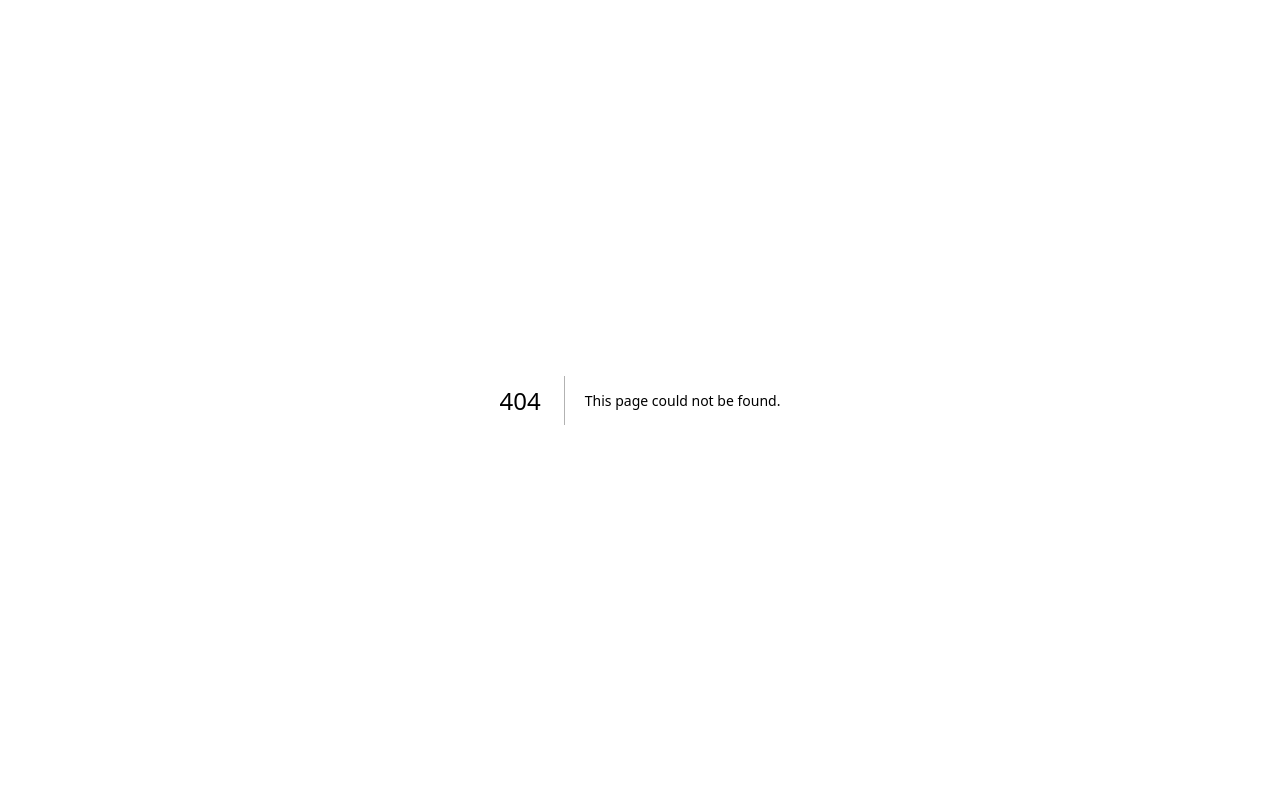
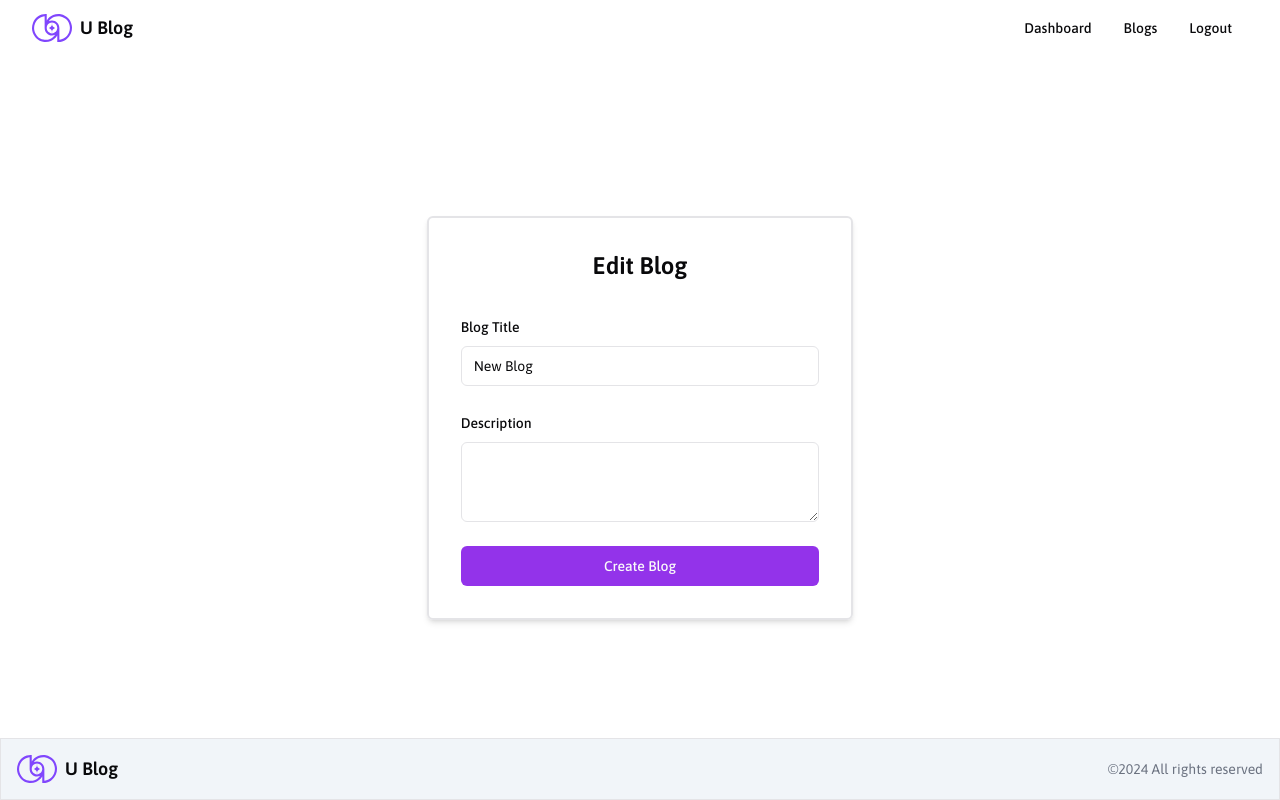
Before and after one commit to freddyval7/blog-pers, a Next.js app: page /blogs/edit/1 in a window 1280 px wide. Before the commit this address had no page. Built offline with nearby package versions, Linux system fonts and the light colour scheme.

Commit message:
fix edit blog folder ubication

```diff
--- a/src/app/(dashboard)/blogs/[blogId]/blog.tsx
+++ b/src/app/(dashboard)/blogs/[blogId]/blog.tsx
@@ -15,7 +15,7 @@ import {
   DialogTrigger,
 } from "@/components/ui/dialog";
 import { Button } from "@/components/ui/button";
-import DeleteBlogButton from "./edit/_components/deleteBlog";
+import DeleteBlogButton from "../_components/deleteBlog";
 
 export interface BlogProps extends BlogCardProps {
   user: {
--- a/src/app/(dashboard)/blogs/[blogId]/edit/page.tsx
+++ b/src/app/(dashboard)/blogs/edit/[blogId]/page.tsx
@@ -1,10 +1,10 @@
-import BlogForm from "./_components/blogForm";
+import BlogFormEdit from "../_components/blogFormEdit";
 
 export default function EditBlogPage() {
   return (
     <div className="w-1/2 md:w-1/3 border-2 rounded-md shadow-md p-8 mx-auto mt-40 space-y-8">
-      <h1 className="text-center text-2xl font-bold">Create New Blog</h1>
-      <BlogForm />
+      <h1 className="text-center text-2xl font-bold">Edit Blog</h1>
+      <BlogFormEdit />
     </div>
   )
 }
--- a/src/app/(dashboard)/blogs/[blogId]/edit/_components/blogForm.tsx
+++ b/src/app/(dashboard)/blogs/edit/_components/blogFormEdit.tsx
@@ -22,7 +22,7 @@ const formSchema = z.object({
   description: z.string(),
 });
 
-export default function BlogForm() {
+export default function BlogFormEdit() {
   const [isSubmitting, setIsSubmitting] = useState(false);
 
   const router = useRouter();
```
Also changed, not shown: src/app/(dashboard)/blogs/_components/deleteBlog.tsx (renamed from src/app/(dashboard)/blogs/[blogId]/edit/_components/deleteBlog.tsx).
